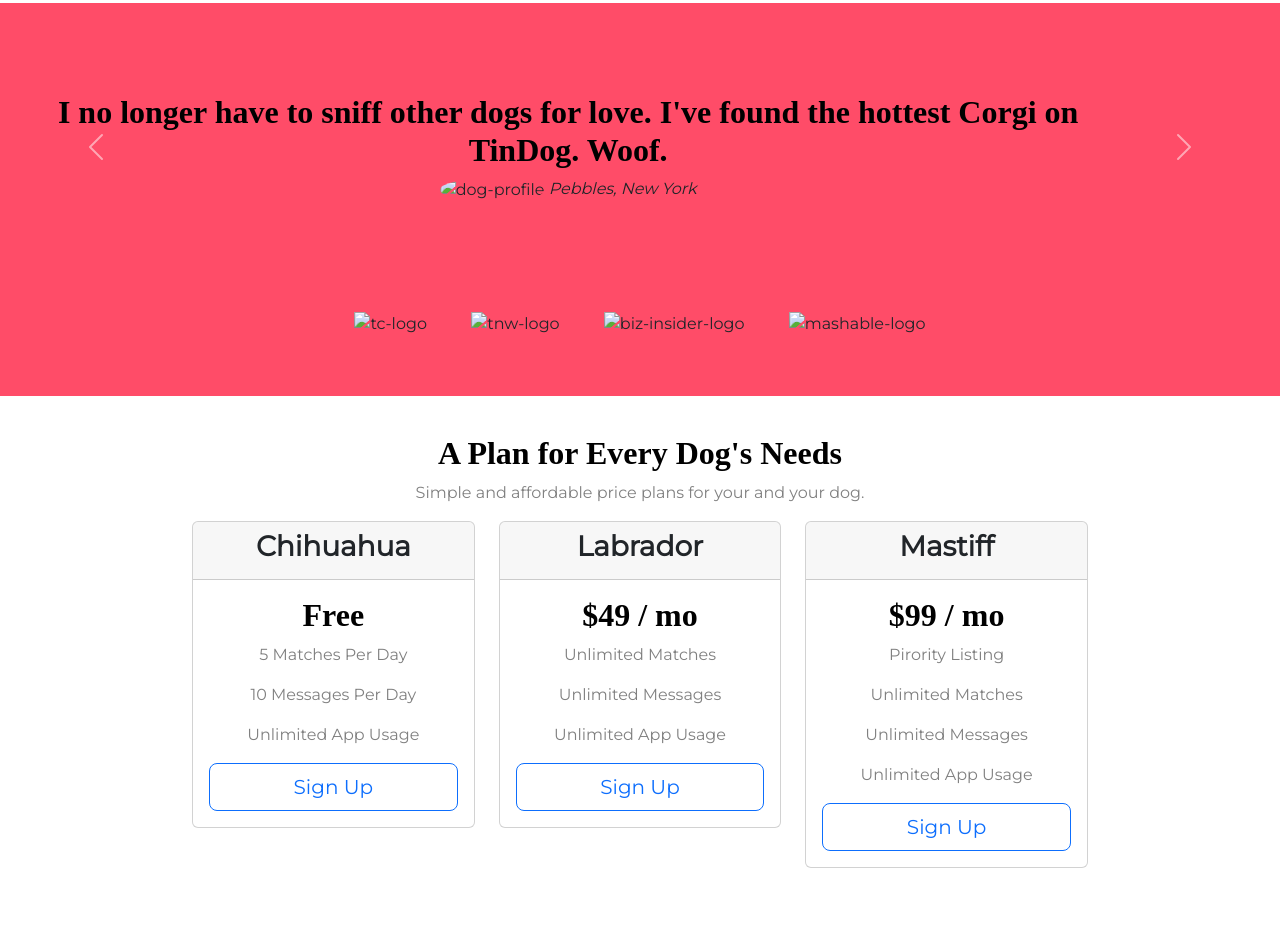
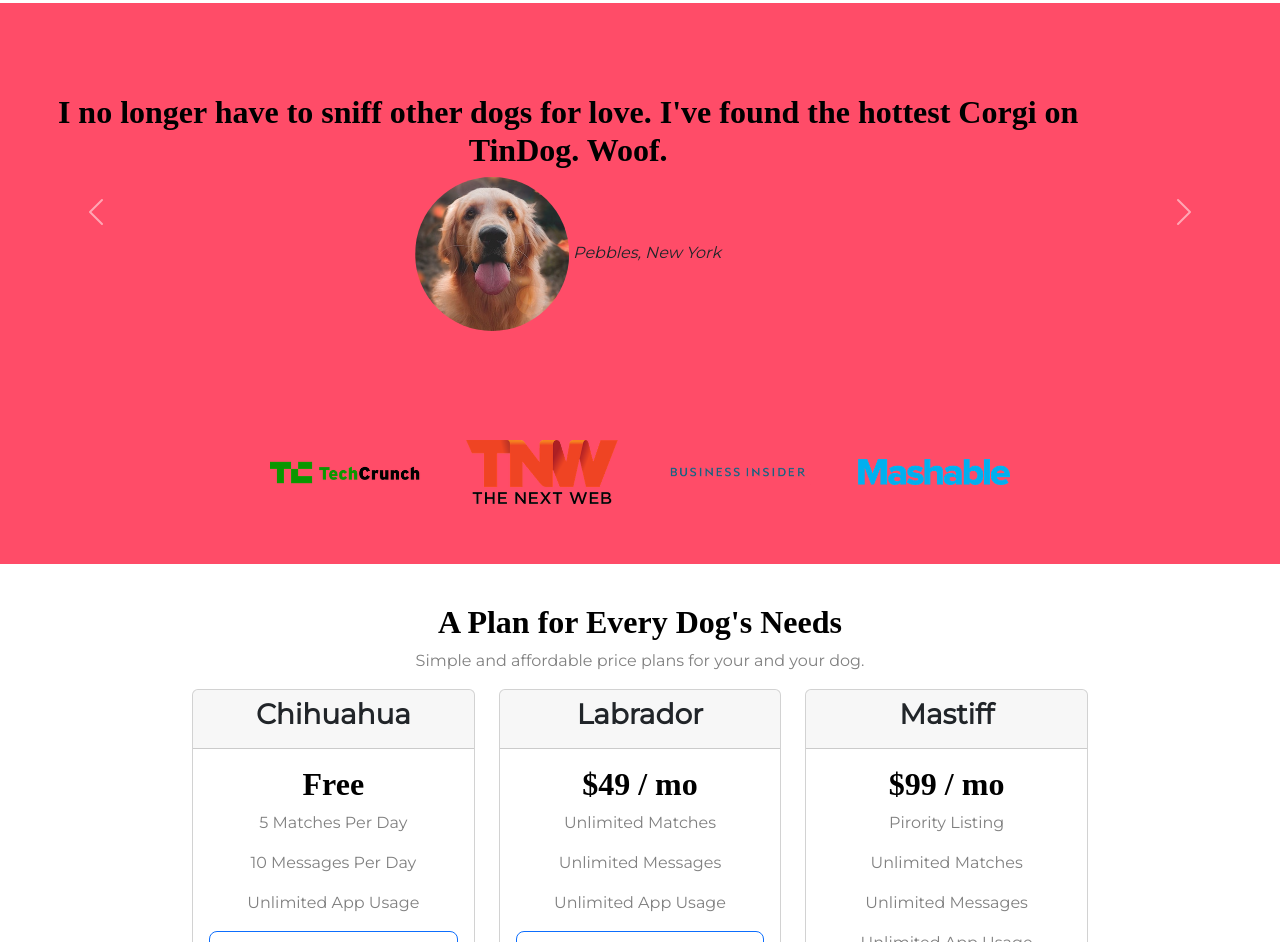
Before and after one commit to ash11-256/Tindog_responsive_website, a plain HTML site: page index.html in a window 1280 px wide. Shown: the part 1032-1974 px from the top of the page. Drawn offline with nearby package versions, Linux system fonts and the light colour scheme; files that its build step writes are made by us from their sources.

Commit message:
Update index.html

```diff
--- a/index.html
+++ b/index.html
@@ -24,7 +24,7 @@
       href="https://cdnjs.cloudflare.com/ajax/libs/font-awesome/6.2.0/css/all.min.css"
       rel="stylesheet"
     />
-    <link rel="stylesheet" href="css/styles.css" />
+    <link rel="stylesheet" href="styles.css" />
   </head>
 
   <body>
@@ -75,7 +75,7 @@
             </button>
           </div>
           <div class="col-lg-6">
-            <img class="phone" src="images/iphone6.png" alt="iphone-mockup" />
+            <img class="phone" src="iphone6.png" alt="iphone-mockup" />
           </div>
         </div>
       </div>
@@ -119,7 +119,7 @@
               I no longer have to sniff other dogs for love. I've found the
               hottest Corgi on TinDog. Woof.
             </h2>
-            <img class="dog-log" src="images/dog-img.jpg" alt="dog-profile" />
+            <img class="dog-log" src="dog-img.jpg" alt="dog-profile" />
             <em>Pebbles, New York</em>
           </div>
           <div class="carousel-item">
@@ -129,7 +129,7 @@
             </h2>
             <img
               class="dog-log testimonial-image"
-              src="images/lady-img.jpg"
+              src="lady-img.jpg"
               alt="lady-profile"
             />
             <em>Beverly, Illinois</em>
@@ -159,14 +159,14 @@
     <!-- Press -->
 
     <section id="press">
-      <img class="press-log" src="images/techcrunch.png" alt="tc-logo" />
-      <img class="press-log" src="images/tnw.png" alt="tnw-logo" />
+      <img class="press-log" src="techcrunch.png" alt="tc-logo" />
+      <img class="press-log" src="tnw.png" alt="tnw-logo" />
       <img
         class="press-log"
-        src="images/bizinsider.png"
+        src="bizinsider.png"
         alt="biz-insider-logo"
       />
-      <img class="press-log" src="images/mashable.png" alt="mashable-logo" />
+      <img class="press-log" src="mashable.png" alt="mashable-logo" />
     </section>
 
     <!-- Pricing -->
```
